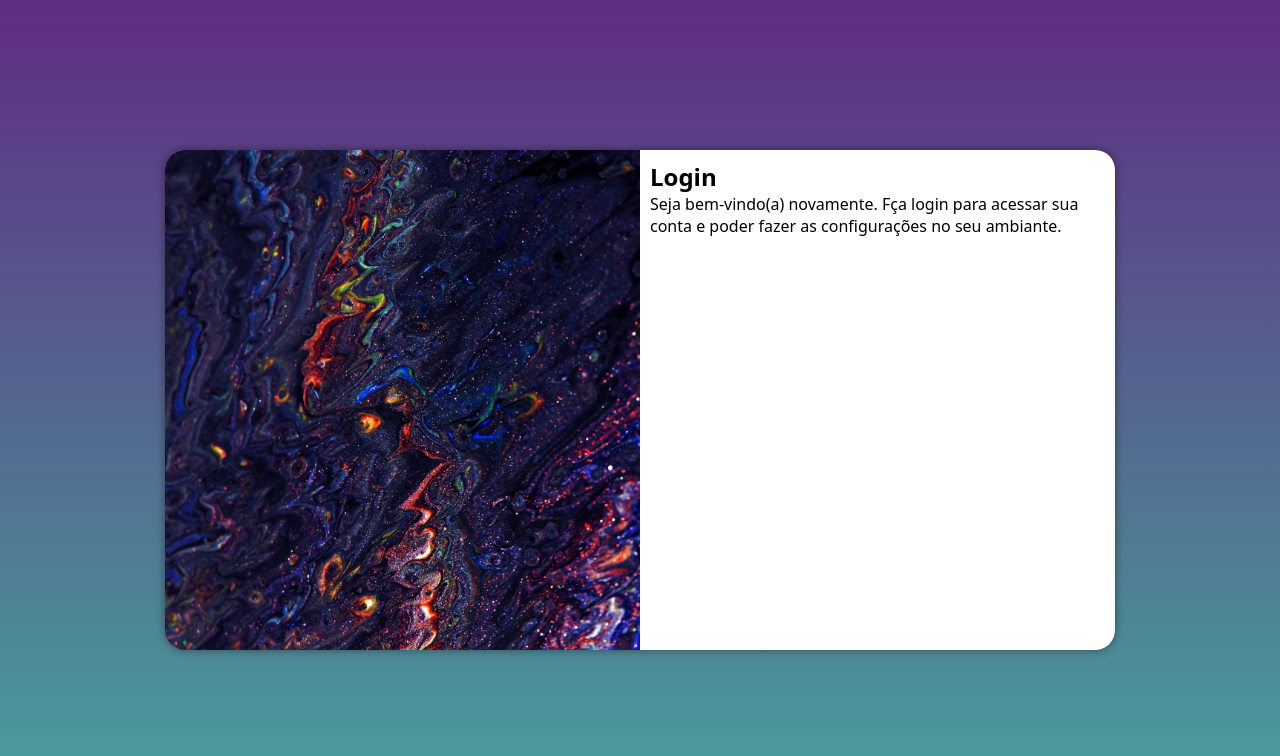
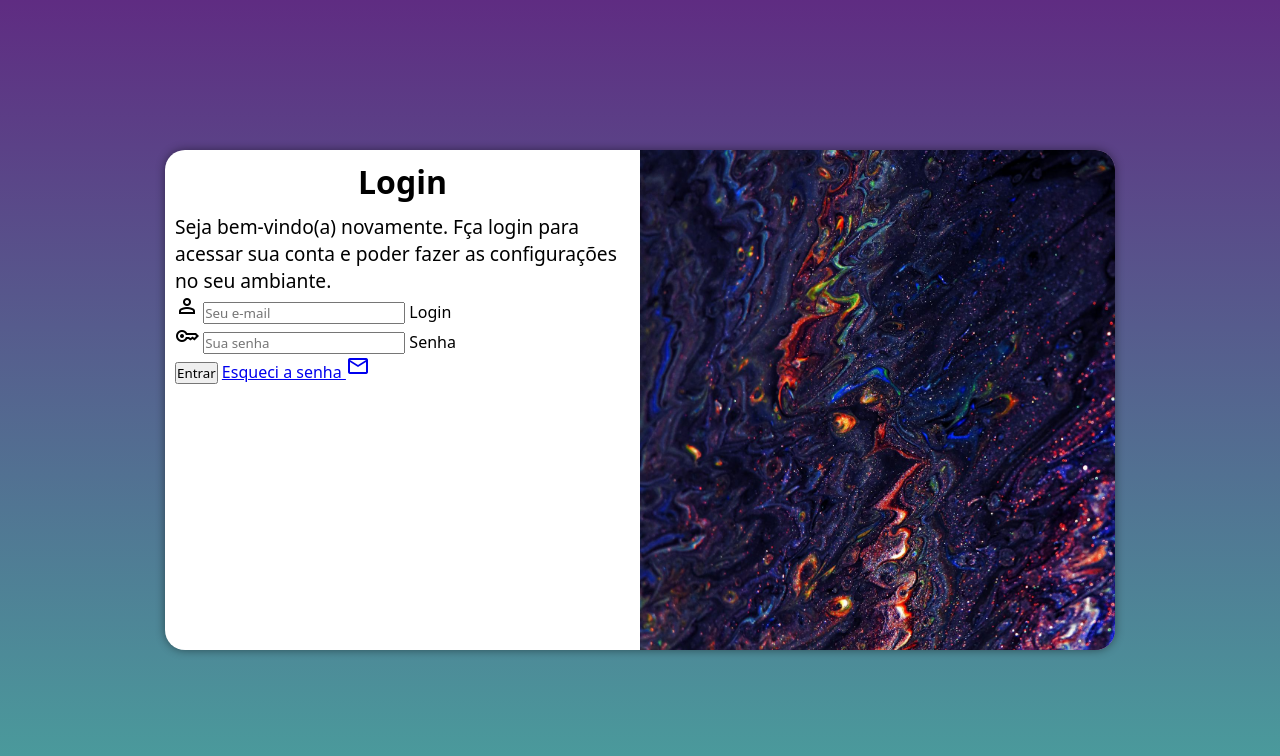
Before and after one commit to Airton-Sales/projeto-login, a plain HTML site: page index.html in a window 1280 px wide. Drawn offline with nearby package versions, Linux system fonts and the light colour scheme.

Commit message:
add o  formulário

```diff
--- a/estilos/Media-Query.css
+++ b/estilos/Media-Query.css
@@ -42,13 +42,21 @@
     }
 
     section#login > div#imagem {
-        float: left;
+        float: right;
         width: 50%;
         height: 100%;
     }
 
     section#login > div#formulário  {
-        float: right;
+        float: left;
         width: 50%;
     }
+
+    div#formulário > h1 {
+        font-size: 2em;
+    }
+
+    div#formulário>p {
+        font-size: 1.2em;
+    }
 }
--- a/estilos/style.css
+++ b/estilos/style.css
@@ -55,3 +55,12 @@ section#login>div#formulário {
     display: block;
     padding: 10px;
 }
+
+div#formulário>h1 {
+    text-align: center;
+    margin-bottom: 10px;
+}
+
+div#formulário>p {
+    font-size: .8em;
+}
--- a/index.html
+++ b/index.html
@@ -3,6 +3,7 @@
 <head>
     <meta charset="UTF-8">
     <meta name="viewport" content="width=device-width, initial-scale=1.0">
+    <link rel="stylesheet" href="https://fonts.googleapis.com/css2?family=Material+Symbols+Outlined:opsz,wght,FILL,GRAD@24,400,0,0" />
     <link rel="stylesheet" href="estilos/style.css">
     <link rel="stylesheet" href="estilos/Media-Query.css">
     <title>Login</title>
@@ -11,13 +12,30 @@
     <main>
         <section id="login">
             <div id="imagem">
-
+            <!-- Aqui vai a imagem nas CSS -->
             </div>
             <div id="formulário">
                 <h1>Login</h1>
                 <p>Seja bem-vindo(a) novamente. Fça login para acessar sua conta e poder fazer as configurações no seu ambiante.</p>
-                <form action="login.php" method="post">
-
+                <form action="login.php" method="post" autocomplete="on">
+                    <div class="campo">
+                        <span class="material-symbols-outlined">
+                            person
+                            </span>
+                        <input type="email" name="login" id="ilogin" placeholder="Seu e-mail" autocomplete="email" required maxlength="30">
+                        <label for="ilogin">Login</label>
+                    </div>
+                    <div class="campo">
+                        <span class="material-symbols-outlined">
+                            key
+                            </span>
+                        <input type="password" name="senha" id="isenha" placeholder="Sua senha"autocomplete="current-password" required minlength="8" maxlength="20">
+                        <label for="isenha">Senha</label>
+                    </div>
+                    <input type="submit" value="Entrar">
+                    <a href="esqueci.html"> Esqueci a senha <span class="material-symbols-outlined">
+                        mail
+                        </span></a>
                 </form>
             </div>
         </section>
```
